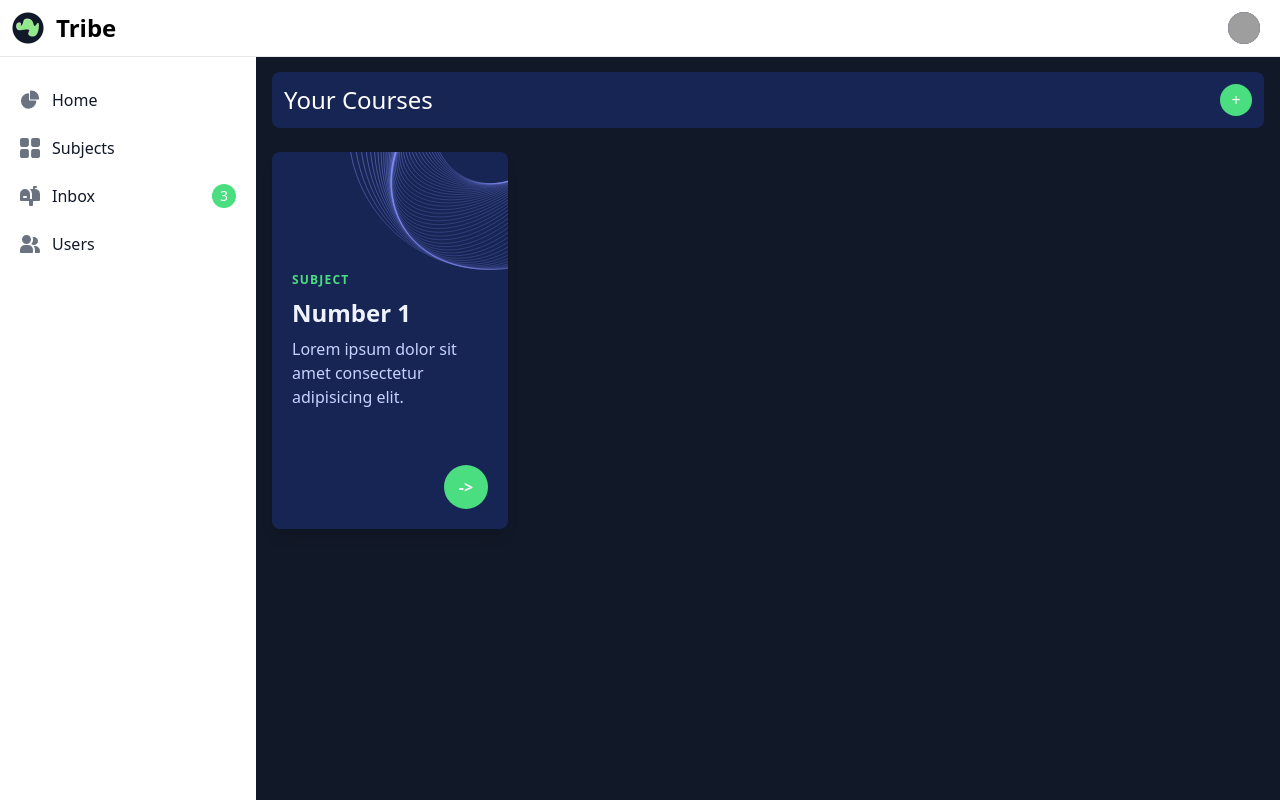
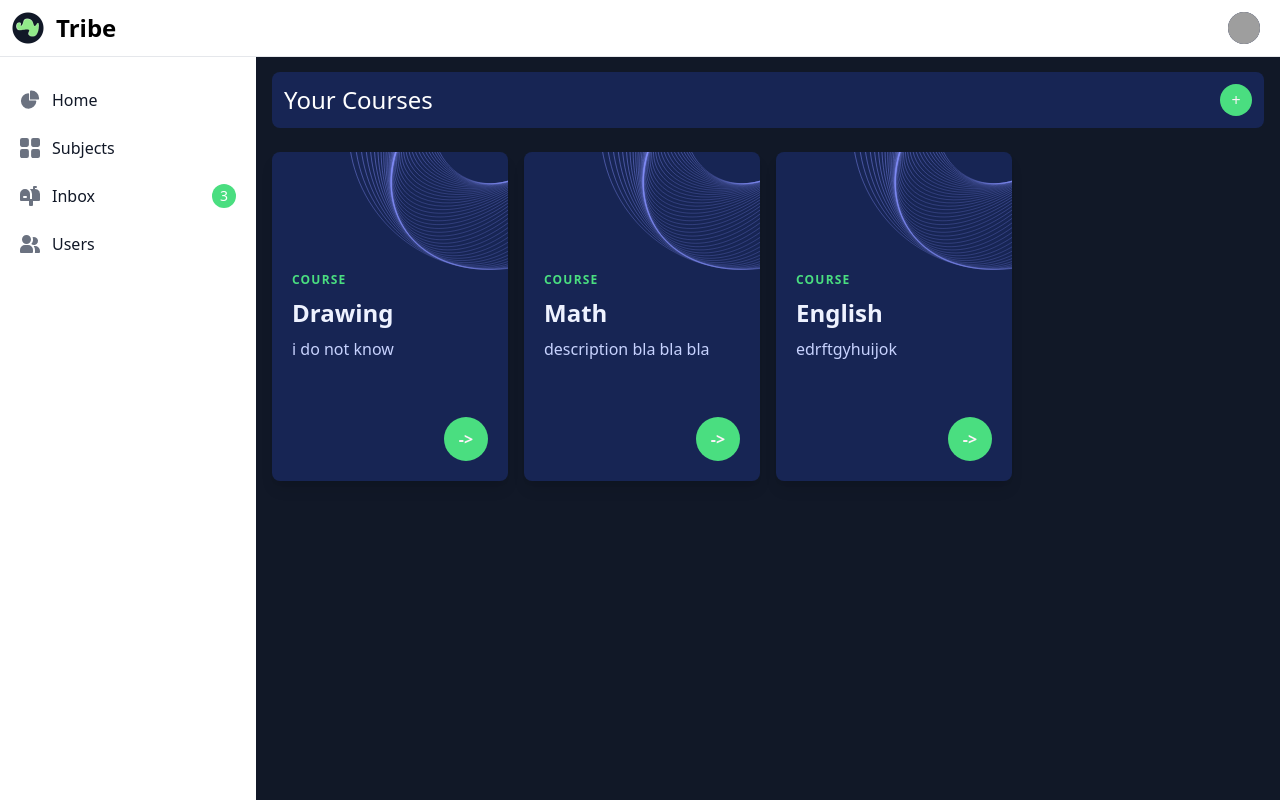
Before and after one commit to Bohdan337/tribe, a Django app: page / in a window 1280 px wide. Run offline with Django 4.2, Linux system fonts and the light colour scheme; data comes from the database, SQL or seed files in the repository; both versions use the stored data as it was after the commit; style sheets or scripts are compiled from the project's sources; some libraries are stand-ins or nearby versions; grey boxes are pictures that could not be loaded.

Commit message:
Added courses displaying on homepage

```diff
--- a/core/views.py
+++ b/core/views.py
@@ -1,6 +1,10 @@
 from django.shortcuts import render, HttpResponse
+from subject.models import Subject
 
 # Create your views here.
 
 def home(request):
-    return render(request, 'index.html')
+    courses = Subject.objects.all()
+    context = {'courses': courses}
+
+    return render(request, 'index.html', context=context)
--- a/templates/index.html
+++ b/templates/index.html
@@ -7,6 +7,7 @@
 </div>
 
 <div class="grid grid-cols-4 gap-4 mt-4">
+  {% for course in courses %}
   <div class="max-w-xs my-2">
     <div class="relative bg-blue-950 shadow-lg rounded-lg p-5 overflow-hidden">
       <svg class="absolute top-0 right-0" width="158" height="119" aria-hidden="true">
@@ -108,9 +109,9 @@
         </g>
       </svg>
       <div class="relative pt-[6.25rem] pb-14">
-        <div class="text-xs font-bold uppercase text-green-400 tracking-widest mb-2">subject</div>
-        <h3 class="text-2xl font-extrabold text-indigo-50 leading-snug mb-2">Number 1</h3>
-        <p class="text-indigo-200">Lorem ipsum dolor sit amet consectetur adipisicing elit.</p>
+        <div class="text-xs font-bold uppercase text-green-400 tracking-widest mb-2">Course</div>
+        <h3 class="text-2xl font-extrabold text-indigo-50 leading-snug mb-2">{{ course.title }}</h3>
+        <p class="text-indigo-200">{{ course.summary }}</p>
       </div>
 
       <div class="relative text-right">
@@ -119,6 +120,8 @@
       </div>
     </div>
   </div>
+  {% endfor %}
+
 </div>
 
 {% endblock content %}
```
Also changed, not shown: db.sqlite3.
